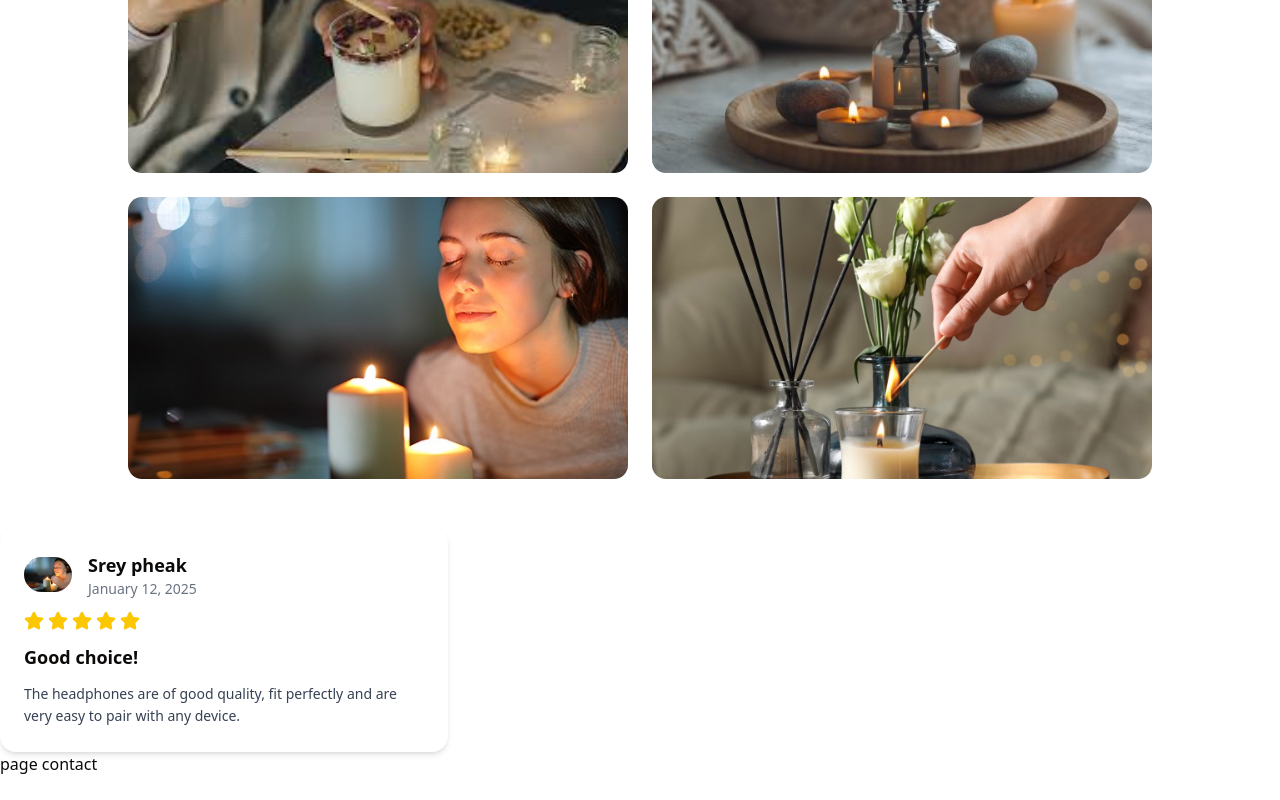
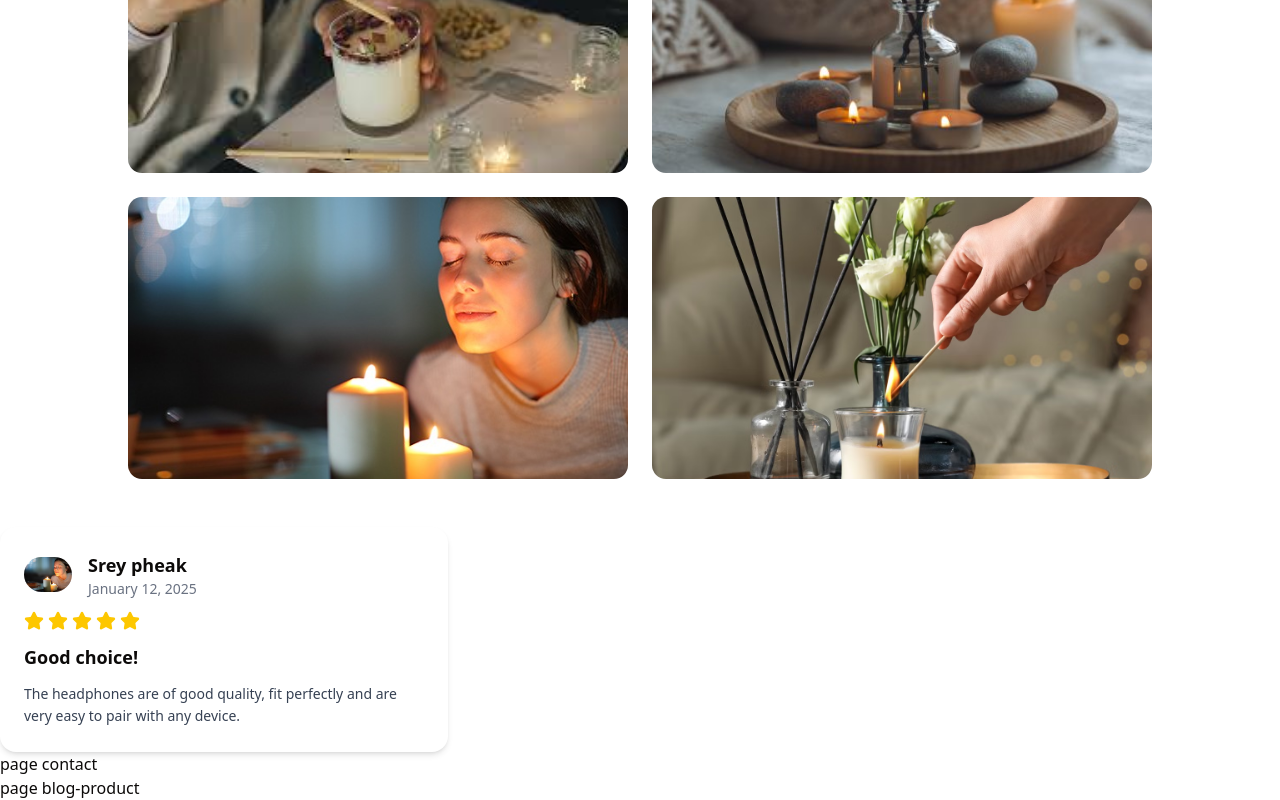
Before and after one commit to btw-imlong/front-end-shack, a Next.js app: page / in a window 1280 px wide. Shown: the part 1093-1893 px from the top of the page. Before the commit the page ends 1869 px from the top, so only its background shows below. Built offline with nearby package versions, Linux system fonts and the light colour scheme.

Commit message:
add blog-product-page

```diff
--- /dev/null
+++ b/src/app/blog-product/page.tsx
@@ -0,0 +1,9 @@
+import React from 'react'
+
+const page = () => {
+  return (
+    <div> page blog-product </div>
+  )
+}
+
+export default page
--- a/src/app/page.tsx
+++ b/src/app/page.tsx
@@ -2,6 +2,7 @@ import HeroSection from "@/app/home/content/hero-section";
 import Category from "@/app/home/content/category";
 import Review from "@/app/home/content/review";
 import Contact from "@/app/contact/page";
+import BlogProduct from "@/app/blog-product/page";
 export default function HomePage() {
   return (
     <>
@@ -9,6 +10,7 @@ export default function HomePage() {
       <Category />
       <Review />
       <Contact />
+      <BlogProduct />
     </>
   );
 }
```
